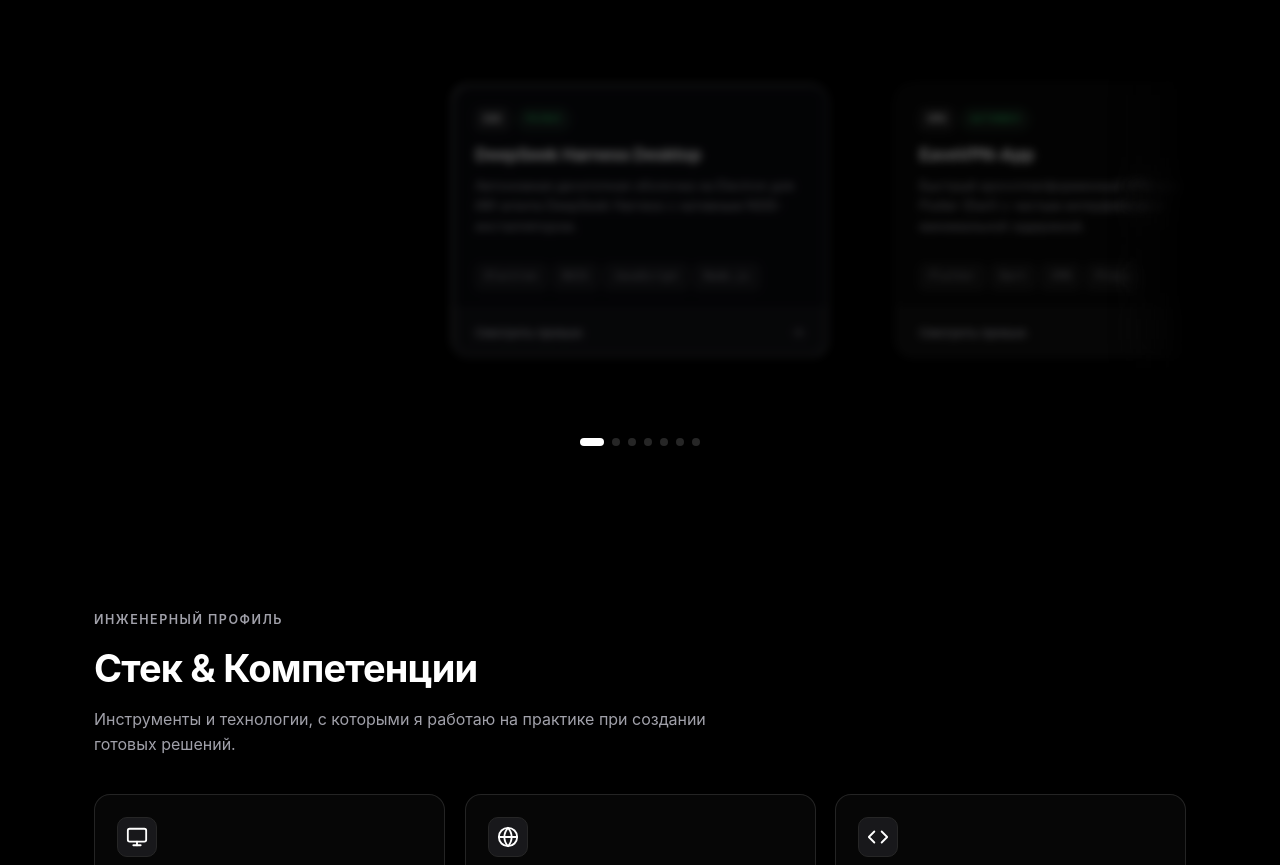
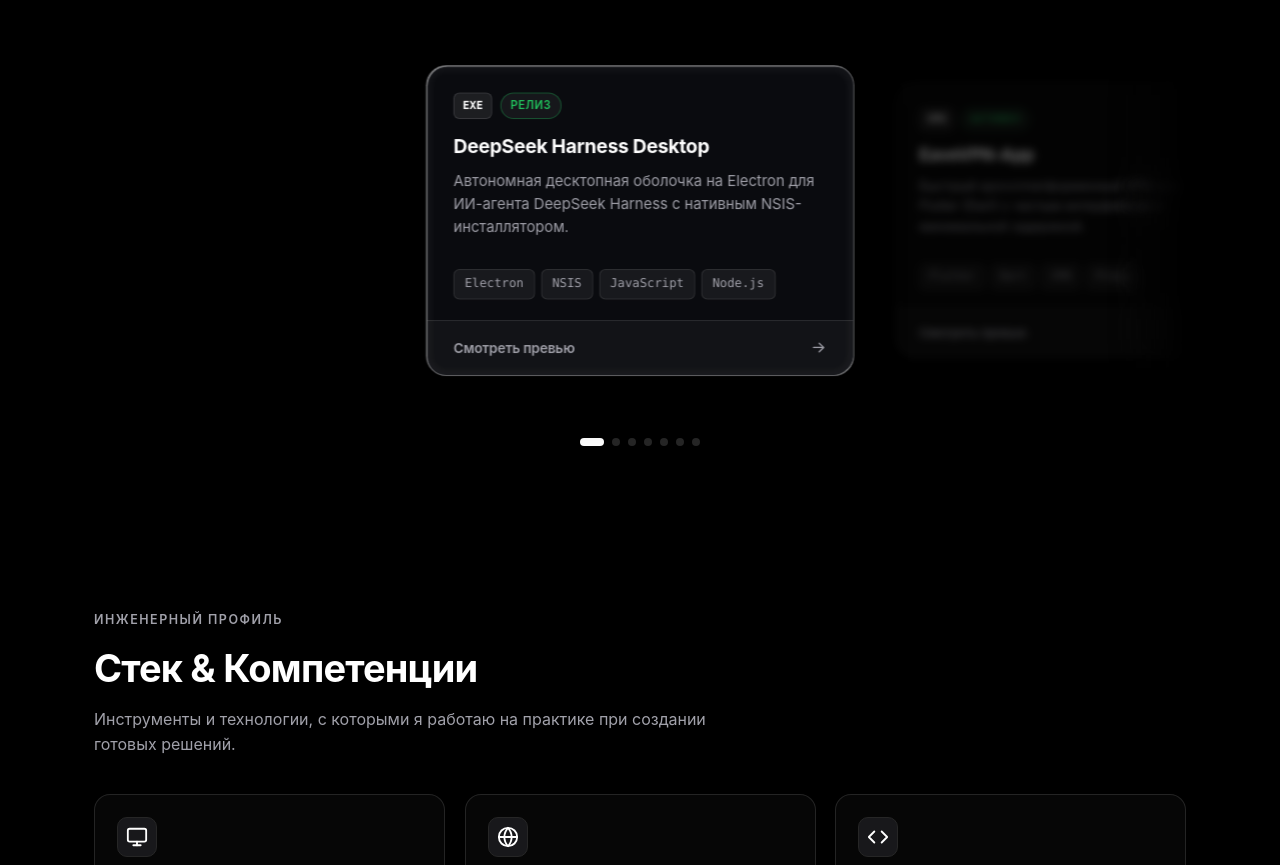
Before and after one commit to nonloft/nonloft.github.io, a plain HTML site: page index.html in a window 1280 px wide. Shown: the part 975-1840 px from the top of the page. Drawn offline with Linux system fonts and the light colour scheme.

```diff
--- a/assets/styles.css
+++ b/assets/styles.css
@@ -590,6 +590,27 @@ html[data-theme="light"] .deck-card {
 
 .deck-card:hover::before {
   opacity: 1;
+}
+
+/* Selected Active Deck Card: Crystal Sharp (Zero Blur) with Kokonut Liquid Glass Depth */
+.deck-card.is-active {
+  z-index: 2;
+  opacity: 1 !important;
+  transform: scale(1.02) !important;
+  filter: none !important;
+  -webkit-filter: none !important;
+  border-color: rgba(255, 255, 255, 0.35) !important;
+  background: rgba(12, 13, 18, 0.85) !important;
+  backdrop-filter: blur(24px) saturate(180%);
+  -webkit-backdrop-filter: blur(24px) saturate(180%);
+  box-shadow:
+    0 0 8px rgba(0, 0, 0, 0.03),
+    0 4px 16px rgba(0, 0, 0, 0.4),
+    inset 2px 2px 0.5px -2.5px rgba(255, 255, 255, 0.25),
+    inset -2px -2px 0.5px -2.5px rgba(255, 255, 255, 0.65),
+    inset 1px 1px 1px -0.5px rgba(255, 255, 255, 0.55),
+    inset 0 0 6px 6px rgba(255, 255, 255, 0.04),
+    0 24px 55px -12px rgba(0, 0, 0, 0.95);
 }
 
 
@@ -1478,21 +1499,7 @@ html[data-theme="light"] .footer {
   }
 }
 
-/* Kokonut UI: Liquid Glass Layering for Active Deck Cards */
-.deck-card.is-active {
-  background: rgba(12, 13, 18, 0.78) !important;
-  backdrop-filter: blur(24px) saturate(180%);
-  -webkit-backdrop-filter: blur(24px) saturate(180%);
-  border: 1px solid rgba(255, 255, 255, 0.22) !important;
-  box-shadow:
-    0 0 8px rgba(0, 0, 0, 0.03),
-    0 4px 16px rgba(0, 0, 0, 0.4),
-    inset 2px 2px 0.5px -2.5px rgba(255, 255, 255, 0.25),
-    inset -2px -2px 0.5px -2.5px rgba(255, 255, 255, 0.65),
-    inset 1px 1px 1px -0.5px rgba(255, 255, 255, 0.55),
-    inset 0 0 6px 6px rgba(255, 255, 255, 0.04),
-    0 24px 55px -12px rgba(0, 0, 0, 0.95);
-}
+
 
 /* Floating Navigation Liquid Glass Bevel */
 .nav-wrapper.is-floating .nav {
```
